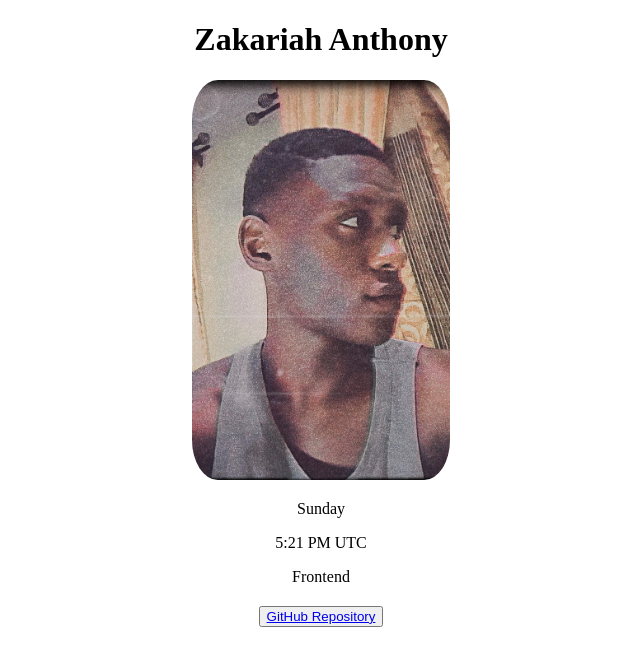
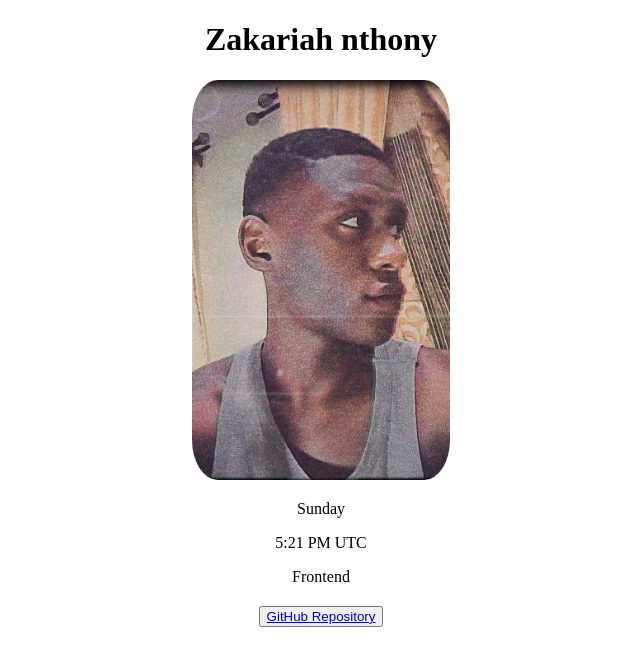
Before and after one commit to Zakky0172/HNG_INTERNSHIP, a plain HTML site: page index.html in a window 1280 px wide. Shown: the whole page, without its empty margins (319-959 px from the left). Drawn offline with Linux system fonts and the light colour scheme.

Commit message:
Update index.html

```diff
--- a/index.html
+++ b/index.html
@@ -9,7 +9,7 @@
 </head>
 <body>
     <div class="profile">
-        <h1 data-testid="slackUserName">Zakariah Anthony</h1>
+        <h1 data-testid="slackUserName">Zakariah nthony</h1>
         <img src="./Snapchat-628372008.jpg" alt="Zakariah Anthony" data-testid="slackDisplayImage">
         <p data-testid="currentDayOfTheWeek">Friday</p>
         <p data-testid="currentUTCTime">12:00 PM UTC</p>
```
